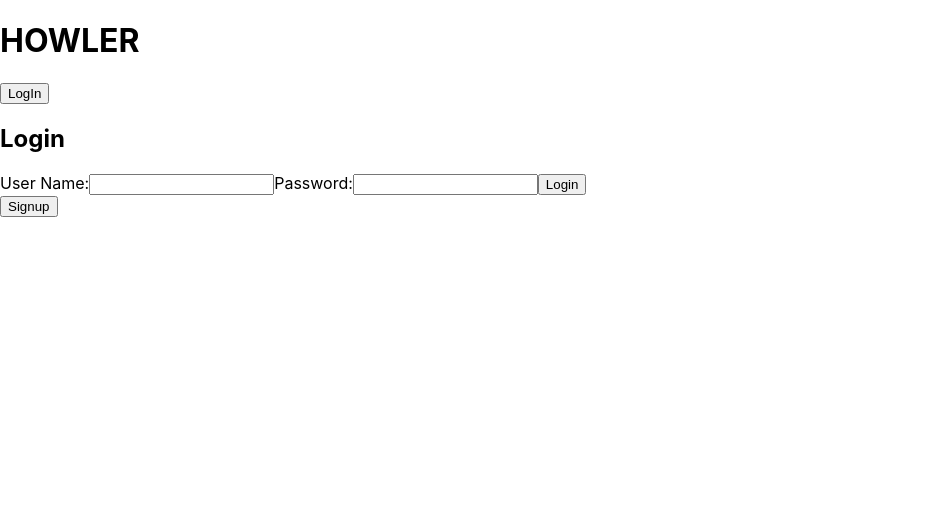
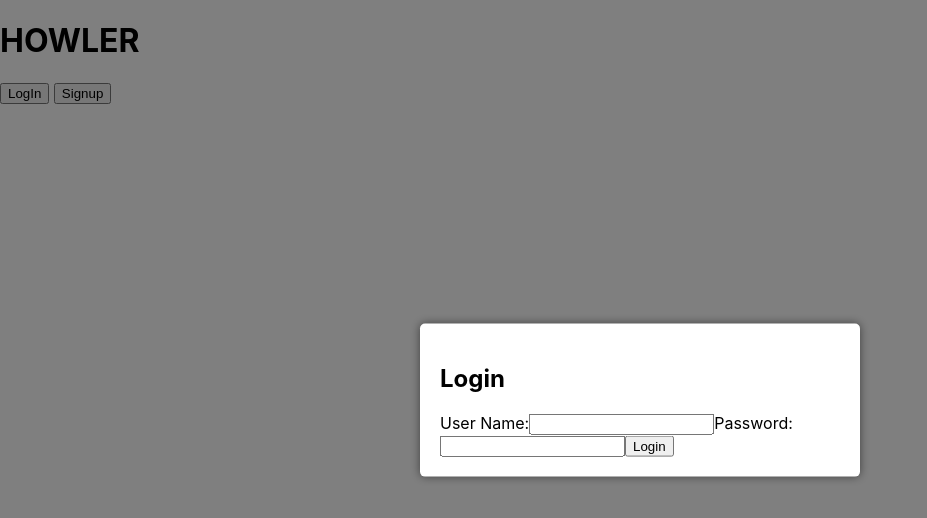
Before and after one commit to Traveye/dog-friends, a React (Create React App) app in the folder client/: page / in a window 1280 px wide. Both pictures are taken after a click on the button "LogIn". Shown: the top 518 px of the page, without its empty margins (0-927 px from the left). Built offline with nearby package versions, Linux system fonts and the light colour scheme.

Commit message:
adding loggingIn to send to dashboard

```diff
--- a/client/src/components/LoginSignup/LoginModal.js
+++ b/client/src/components/LoginSignup/LoginModal.js
@@ -3,14 +3,14 @@ import Swal from 'sweetalert'
 import { useMutation } from '@apollo/client';
 import { LOGIN_USER } from '../../utils/mutations';
 import Auth from '../../utils/auth';
-
+import { useNavigate  } from 'react-router-dom';
 
 
 function LoginModal() {
   const [username, setUsername] = useState('');
   const [password, setPassword] = useState('');
   const [login, { err }] = useMutation(LOGIN_USER);
-
+  const navigate = useNavigate();
 
   const handleFormSubmit  = async (e) => {
     e.preventDefault();
@@ -21,7 +21,12 @@ function LoginModal() {
       });
 
       const token = mutationResponse.data.login.token;
+      const userID = mutationResponse.data.login.user._id;
+      console.log(userID)
       Auth.login(token);
+
+      navigate(`/dashboard/${userID}`);
+
 
     } catch (err) {
       console.error(err);
@@ -30,8 +35,9 @@ function LoginModal() {
   };
 
 
+
   return (
-    <div className="modal">
+    <div>
       <h2>Login</h2>
       <form onSubmit={handleFormSubmit}>
         <label htmlFor="username">User Name:</label>
--- a/client/src/pages/Landing.js
+++ b/client/src/pages/Landing.js
@@ -1,9 +1,14 @@
-import React, { useState } from "react";
+import React, { useState, useRef } from "react";
 import LoginModal from '../components/LoginSignup/LoginModal';
 import SignupModal from '../components/LoginSignup/SignupModal';
+import "../components/DogComponents/createDogForm.css"
+
 
 
 function Landing() {
+
+  const modalRef = useRef();
+  const backdropRef = useRef();
 
   const[showSignup, setShowSignup] = useState(false)
   const[showLogin, setShowLogin] = useState(false)
@@ -25,13 +30,21 @@ function Landing() {
     <div>
       <h1>HOWLER</h1>
     <button onClick={handleLogin}>LogIn</button>
-    {showLogin && (
+    {showLogin && (<> <div className="modal-backdrop" ref={backdropRef}>
+    <div className="modal-content" ref={modalRef}>
       <LoginModal onClose={handleCloseLogin}/>
-    )}
+      </div>
+        </div>
+        </>)}
+
+
     <button onClick={handleSignup}>Signup</button>
-    {showSignup && (
+    {showSignup && (<> <div className="modal-backdrop" ref={backdropRef}>
+    <div className="modal-content" ref={modalRef}>
       <SignupModal onClose={handleCloseSignup}/>
-    )}
+      </div>
+        </div>
+        </>)}
     </div>
   )
 }
```
Also changed, not shown: client/src/App.js (+4 -4 lines), client/src/components/LoginSignup/signupModal.css (added).
